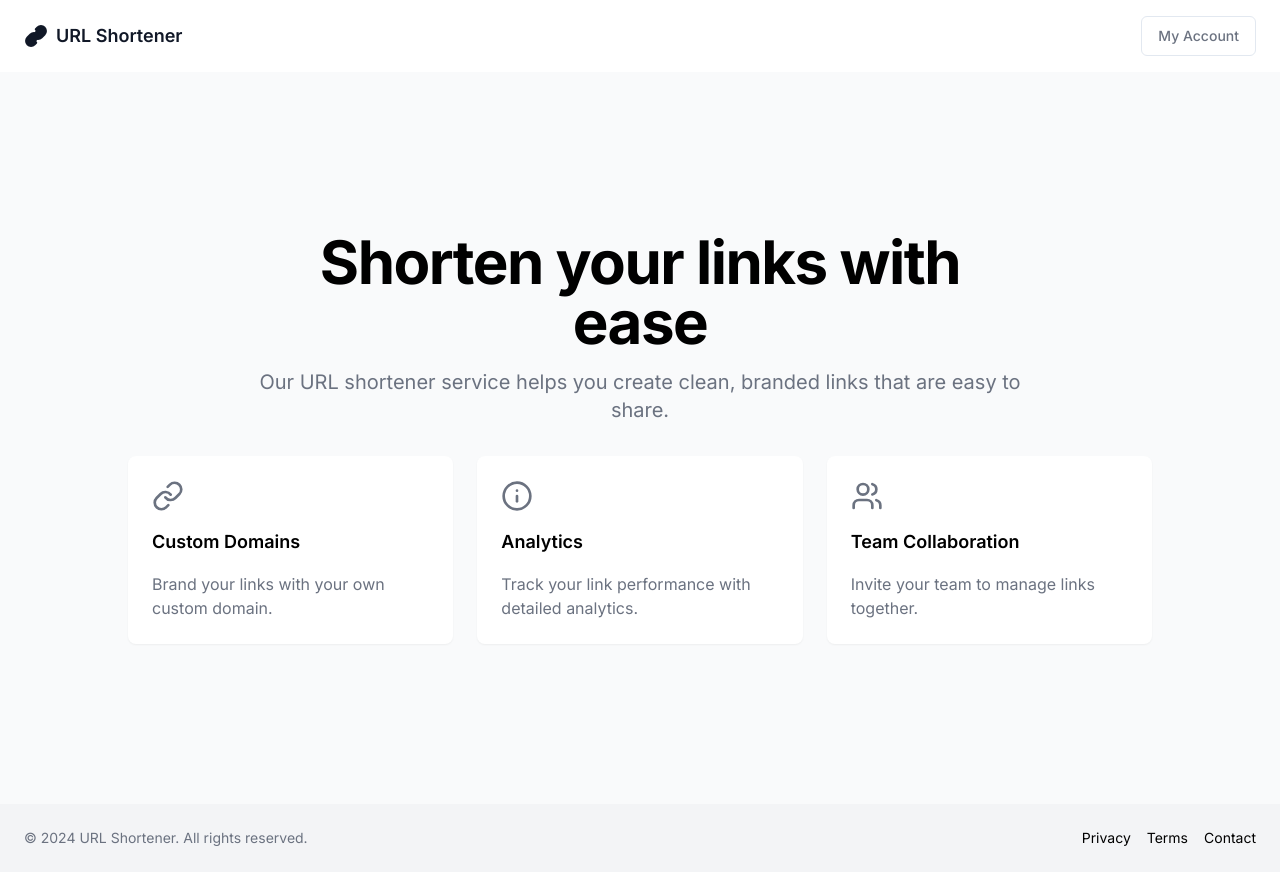
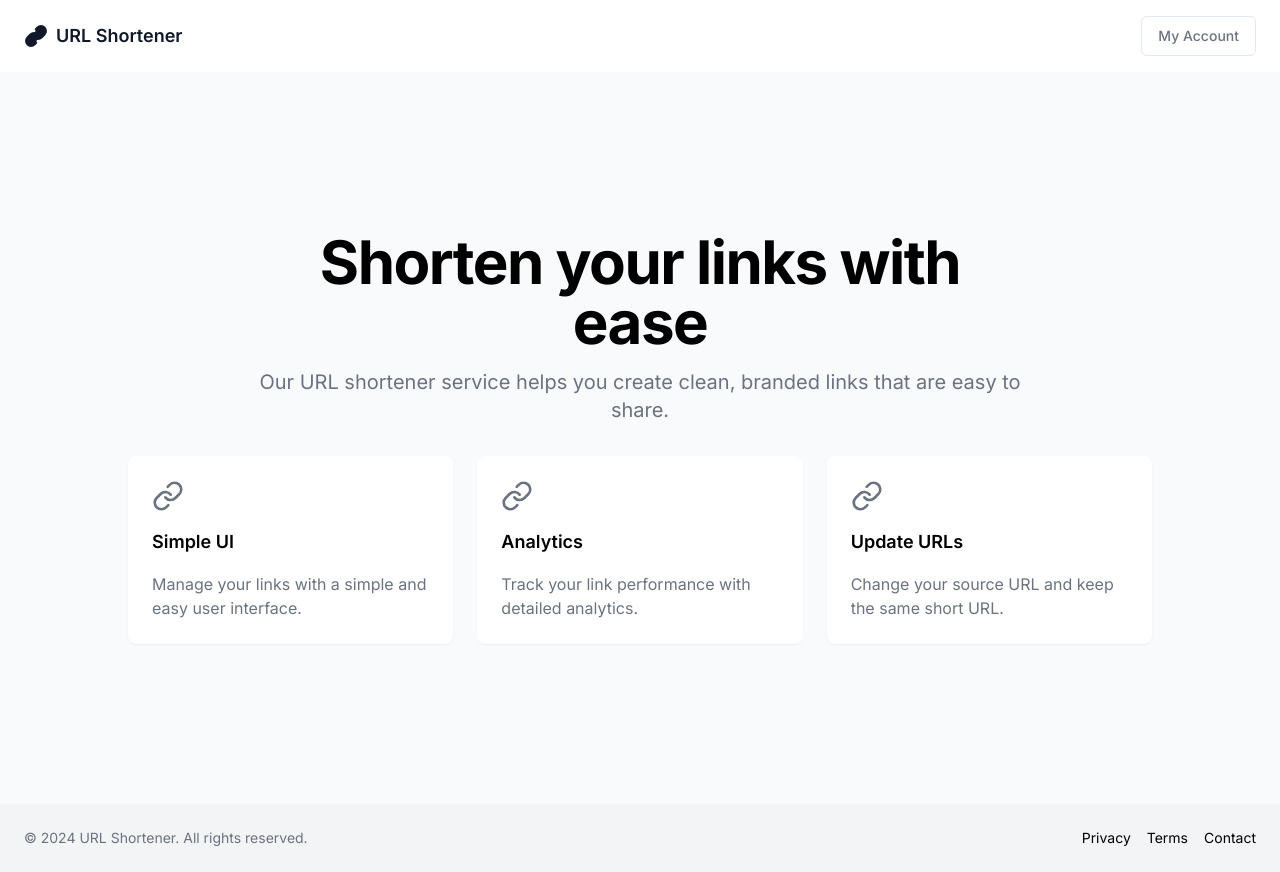
Before and after one commit to Boipelo/url-shortener, a Next.js app: page / in a window 1280 px wide. Built offline with nearby package versions, Linux system fonts and the light colour scheme.

Commit message:
Final UI

```diff
--- a/src/app/account/page.tsx
+++ b/src/app/account/page.tsx
@@ -37,7 +37,7 @@ export default function Account() {
         if (authToken) {
             router.push('/dashboard');
         }
-    }, []);
+    });
 
     // Login states
     const [email, setEmail] = useState('');
@@ -54,7 +54,7 @@ export default function Account() {
     async function handleLogin(event: { preventDefault: () => void; }) {
         event.preventDefault()
 
-        await fetch('http://urlshortener-api-eta.vercel.app/api/auth/login', {
+        await fetch('http://localhost:5500/api/auth/login', {
             method: 'POST',
             headers: { 'Content-Type': 'application/json' },
             body: JSON.stringify({ email, password }),
@@ -76,7 +76,7 @@ export default function Account() {
         event.preventDefault()
 
         if (validator.isEmail(regEmail)) {
-            await fetch('http://urlshortener-api-eta.vercel.app/api/auth/register', {
+            await fetch('http://localhost:5500/api/auth/register', {
                 method: 'POST',
                 headers: { 'Content-Type': 'application/json' },
                 body: JSON.stringify({ email: regEmail, password: regPassword }),
--- a/src/app/dashboard/page.tsx
+++ b/src/app/dashboard/page.tsx
@@ -1,5 +1,6 @@
 "use client"
 import { useState, useEffect, JSX, SVGProps } from "react"
+import { redirect } from 'next/navigation'
 import Link from "next/link"
 import { Button } from "../../components/ui/button"
 import { useRouter } from 'next/navigation'
@@ -40,10 +41,13 @@ export default function Dashboard() {
   const [updateOrigLink, setUpdateLink] = useState<string>('');
 
   useEffect(() => {
+    token = localStorage.getItem('token');
+    userID = localStorage.getItem('profile');
+
+    if (!token) {
+      redirect("/account");
+    }
     fetchLinks()
-    // token = localStorage.getItem('token');
-    // userID = localStorage.getItem('profile');
-
     if (links.length === 0) {
       setEmpty(false);
     } else { setEmpty(true); }
@@ -63,7 +67,6 @@ export default function Dashboard() {
         .then(async res => {
           if (res.status === 200) {
             const values = Object.values(res.data);
-            console.log(res)
             setLinks(values);
           }
         });
@@ -225,7 +228,7 @@ export default function Dashboard() {
                       </Link>
                     </TableCell>
                     <TableCell className="py-4">
-                        {link.clicks}
+                      {link.clicks}
                     </TableCell>
                     <TableCell className="py-4 flex items-center gap-2">
                       <Sheet>
--- a/src/app/page.tsx
+++ b/src/app/page.tsx
@@ -1,5 +1,3 @@
-import { Input } from "@/components/ui/input"
-import { Button } from "@/components/ui/button"
 import Header from "@/components/header/page"
 import Footer from "@/components/footer/page"
 import { JSX, SVGProps } from "react"
@@ -19,18 +17,18 @@ export default function Home() {
           <div className="grid grid-cols-1 sm:grid-cols-2 lg:grid-cols-3 gap-6 w-full max-w-5xl">
             <div className="bg-white dark:bg-gray-800 rounded-lg p-6 shadow-sm space-y-4">
               <LinkIcon className="h-8 w-8 text-gray-500 dark:text-gray-400" />
-              <h3 className="text-lg font-semibold">Custom Domains</h3>
-              <p className="text-gray-500 dark:text-gray-400">Brand your links with your own custom domain.</p>
+              <h3 className="text-lg font-semibold">Simple UI</h3>
+              <p className="text-gray-500 dark:text-gray-400">Manage your links with a simple and easy user interface.</p>
             </div>
             <div className="bg-white dark:bg-gray-800 rounded-lg p-6 shadow-sm space-y-4">
-              <InfoIcon className="h-8 w-8 text-gray-500 dark:text-gray-400" />
+              <LinkIcon className="h-8 w-8 text-gray-500 dark:text-gray-400" />
               <h3 className="text-lg font-semibold">Analytics</h3>
               <p className="text-gray-500 dark:text-gray-400">Track your link performance with detailed analytics.</p>
             </div>
             <div className="bg-white dark:bg-gray-800 rounded-lg p-6 shadow-sm space-y-4">
-              <UsersIcon className="h-8 w-8 text-gray-500 dark:text-gray-400" />
-              <h3 className="text-lg font-semibold">Team Collaboration</h3>
-              <p className="text-gray-500 dark:text-gray-400">Invite your team to manage links together.</p>
+              <LinkIcon className="h-8 w-8 text-gray-500 dark:text-gray-400" />
+              <h3 className="text-lg font-semibold">Update URLs</h3>
+              <p className="text-gray-500 dark:text-gray-400">Change your source URL and keep the same short URL.</p>
             </div>
           </div>
         </main>
@@ -40,28 +38,6 @@ export default function Home() {
 
   )
 }
-
-function InfoIcon(props: JSX.IntrinsicAttributes & SVGProps<SVGSVGElement>) {
-  return (
-    <svg
-      {...props}
-      xmlns="http://www.w3.org/2000/svg"
-      width="24"
-      height="24"
-      viewBox="0 0 24 24"
-      fill="none"
-      stroke="currentColor"
-      strokeWidth="2"
-      strokeLinecap="round"
-      strokeLinejoin="round"
-    >
-      <circle cx="12" cy="12" r="10" />
-      <path d="M12 16v-4" />
-      <path d="M12 8h.01" />
-    </svg>
-  )
-}
-
 
 function LinkIcon(props: JSX.IntrinsicAttributes & SVGProps<SVGSVGElement>) {
   return (
@@ -82,26 +58,3 @@ function LinkIcon(props: JSX.IntrinsicAttributes & SVGProps<SVGSVGElement>) {
     </svg>
   )
 }
-
-
-function UsersIcon(props: JSX.IntrinsicAttributes & SVGProps<SVGSVGElement>) {
-  return (
-    <svg
-      {...props}
-      xmlns="http://www.w3.org/2000/svg"
-      width="24"
-      height="24"
-      viewBox="0 0 24 24"
-      fill="none"
-      stroke="currentColor"
-      strokeWidth="2"
-      strokeLinecap="round"
-      strokeLinejoin="round"
-    >
-      <path d="M16 21v-2a4 4 0 0 0-4-4H6a4 4 0 0 0-4 4v2" />
-      <circle cx="9" cy="7" r="4" />
-      <path d="M22 21v-2a4 4 0 0 0-3-3.87" />
-      <path d="M16 3.13a4 4 0 0 1 0 7.75" />
-    </svg>
-  )
-}
```
